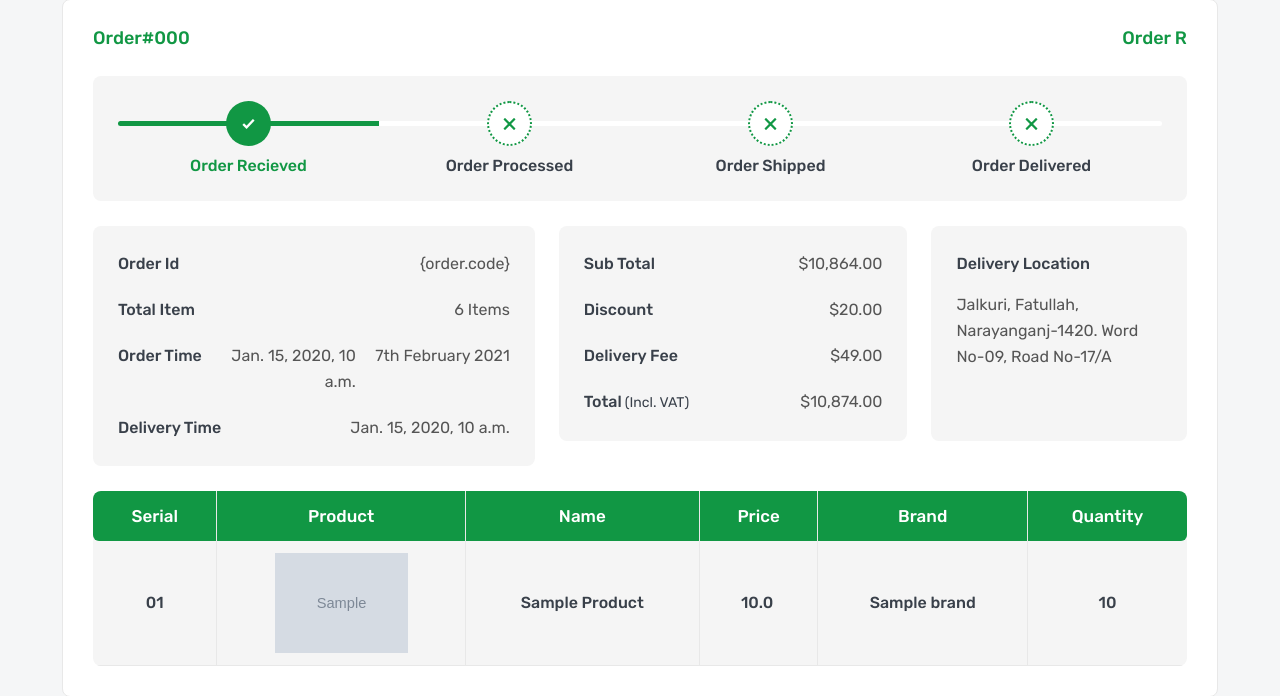
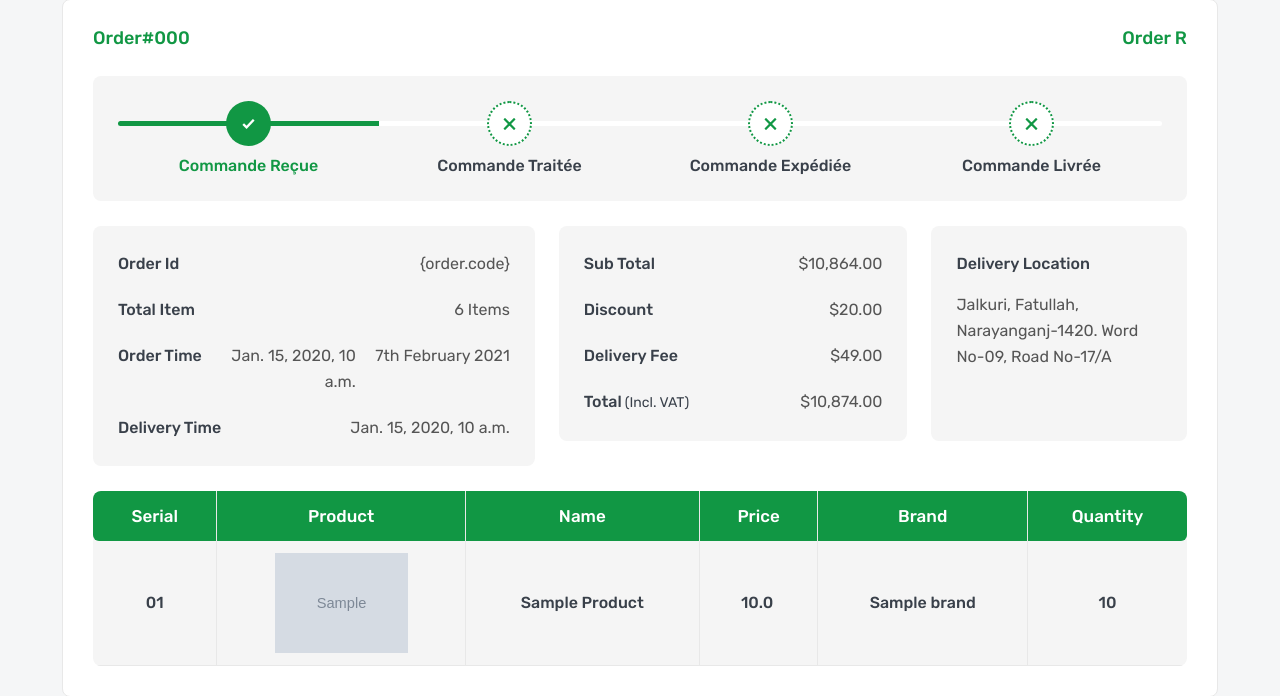
Before and after one commit to rabi3e/Amazone-Clone-1, a Django app: page /orders/ in a window 1280 px wide. Shown: the part 706-1402 px from the top of the page. Run offline with Django 3.2, Linux system fonts and the light colour scheme; a user stored in the database is signed in; tables that the repository leaves empty hold one stand-in row (values such as "Sample post"); grey boxes marked "Sample" are stand-in pictures; some libraries are stand-ins or nearby versions.

Commit message:
add order statu in template

```diff
--- a/orders/templates/orders/order_list.html
+++ b/orders/templates/orders/order_list.html
@@ -60,21 +60,21 @@
                                         <div class="col-lg-12">
                                             <div class="order-track">
                                                 <ul class="order-track-list">
-                                                    <li class="order-track-item active">
-                                                        <i class="icofont-check"></i>
-                                                        <span>order recieved</span>
+                                                    <li class="order-track-item {% if order.status == 'R' or order.status == 'T' or order.status == 'E' or order.status == 'L' %} active {% endif %}">
+                                                        <i class="icofont-{% if order.status == 'R' or order.status == 'T' or order.status == 'E' or order.status == 'L' %}check {%else%}close {% endif%}"></i>
+                                                        <span>Commande Reçue</span>
                                                     </li>
-                                                    <li class="order-track-item">
-                                                        <i class="icofont-close"></i>
-                                                        <span>order processed</span>
+                                                    <li class="order-track-item {% if order.status == 'T' or order.status == 'E' or order.status == 'L' %} active {% endif %}">
+                                                        <i class="icofont-{% if order.status == 'T' or order.status == 'E' or order.status == 'L' %}check {%else%}close {% endif%}"></i>
+                                                        <span>Commande Traitée</span>
                                                     </li>
-                                                    <li class="order-track-item">
-                                                        <i class="icofont-close"></i>
-                                                        <span>order shipped</span>
+                                                    <li class="order-track-item {% if order.status == 'E' or order.status == 'L' %} active {% endif %}">
+                                                        <i class="icofont-{% if order.status == 'E' or order.status == 'L' %}check {%else%}close {% endif%}"></i>
+                                                        <span>Commande Expédiée</span>
                                                     </li>
-                                                    <li class="order-track-item">
-                                                        <i class="icofont-close"></i>
-                                                        <span>order delivered</span>
+                                                    <li class="order-track-item {% if order.status == 'L' %} active {% endif %}">
+                                                        <i class="icofont-{% if order.status == 'L' %}check {%else%}close {% endif%}"></i>
+                                                        <span>Commande Livrée</span>
                                                     </li>
                                                 </ul>
                                             </div>
```
